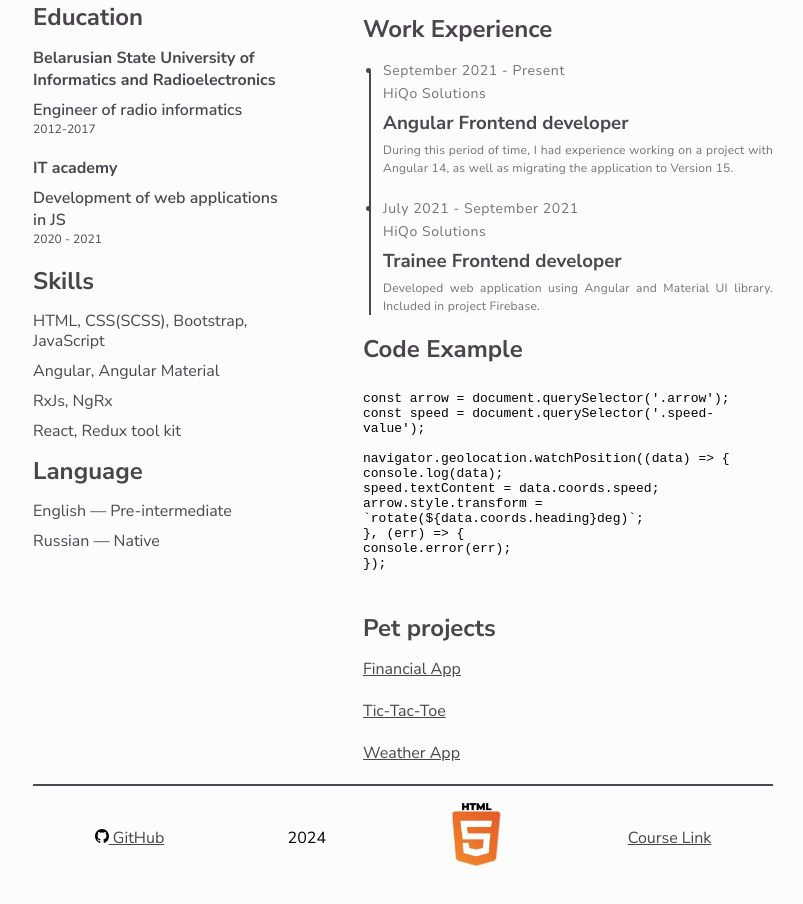
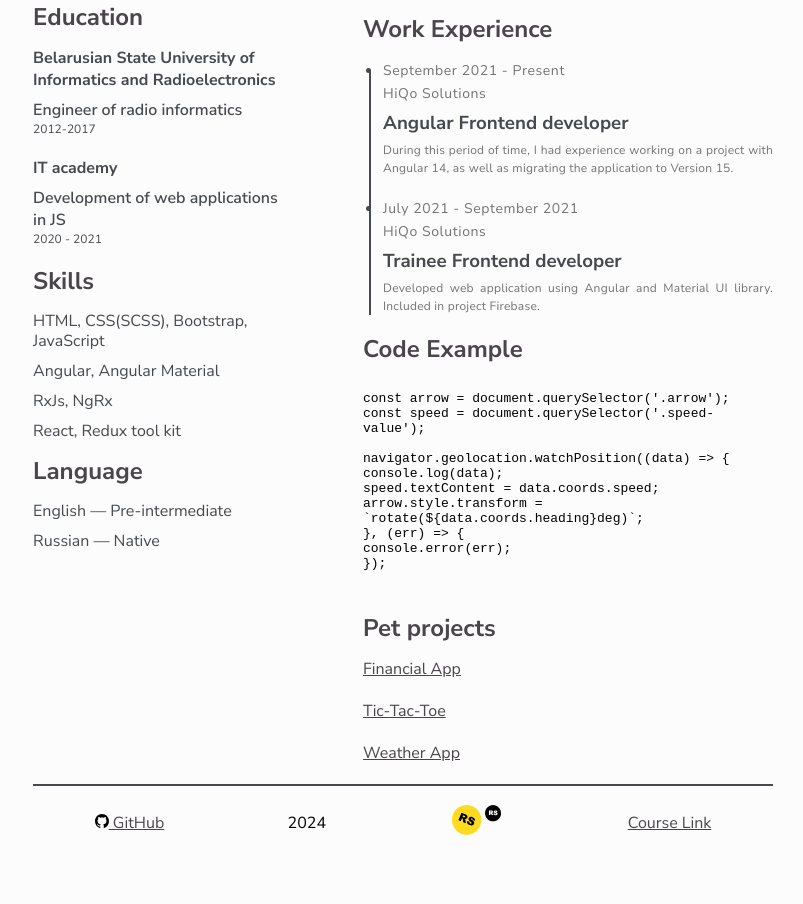
Before and after one commit to MrSkorohod/rsschool-cv, a plain HTML site: page index.html in a window 1280 px wide. Shown: the part 435-1339 px from the top of the page, without its empty margins (237-1040 px from the left). Drawn offline with Linux system fonts and the light colour scheme.

Commit message:
feat: change logo image in footer

```diff
--- a/index.html
+++ b/index.html
@@ -156,7 +156,7 @@
           </a>
         </li>
         <li>2024</li>
-        <li class="footer-course-logo"><img src="images/content/pre-school-logo.webp" alt="Course Logotype"></li>
+        <li class="footer-course-logo"><img src="images/content/logo.svg" alt="Course Logotype"></li>
         <li>
           <a href="https://github.com/MrSkorohod" target="_blank">
             Course Link
```
Also changed, not shown: images/content/logo.svg (added), images/content/pre-school-logo.webp (deleted).
